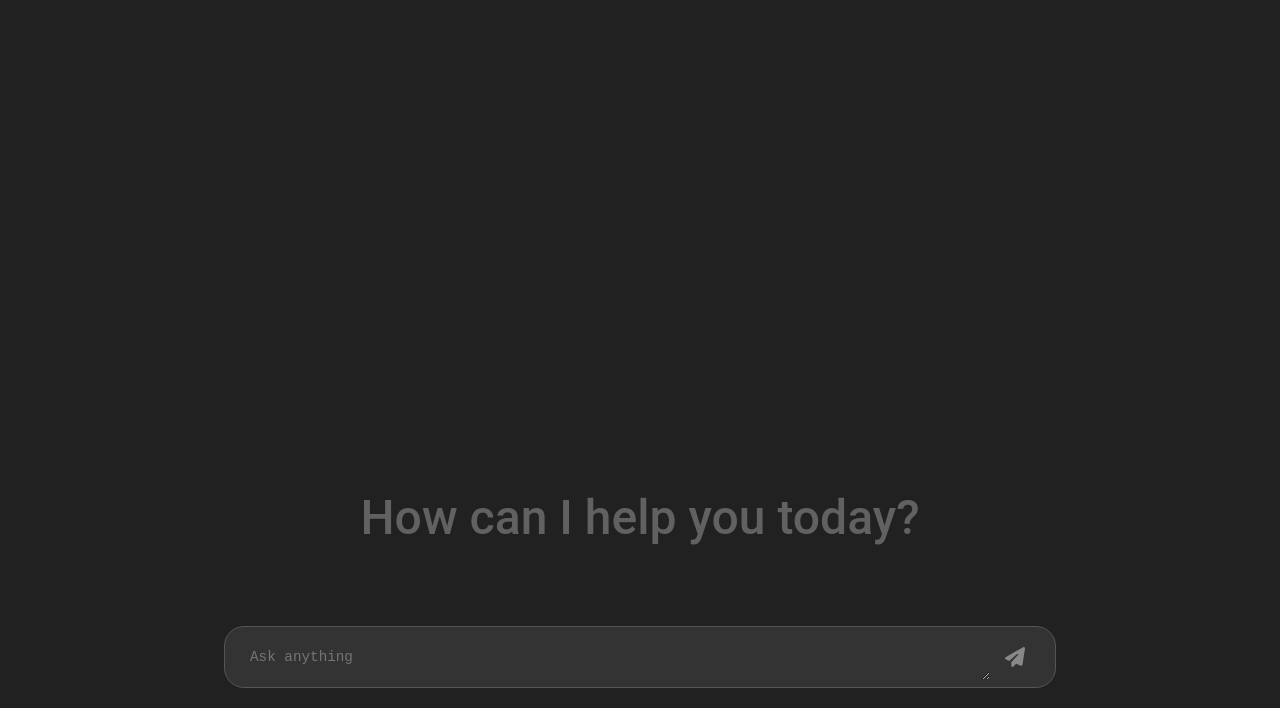
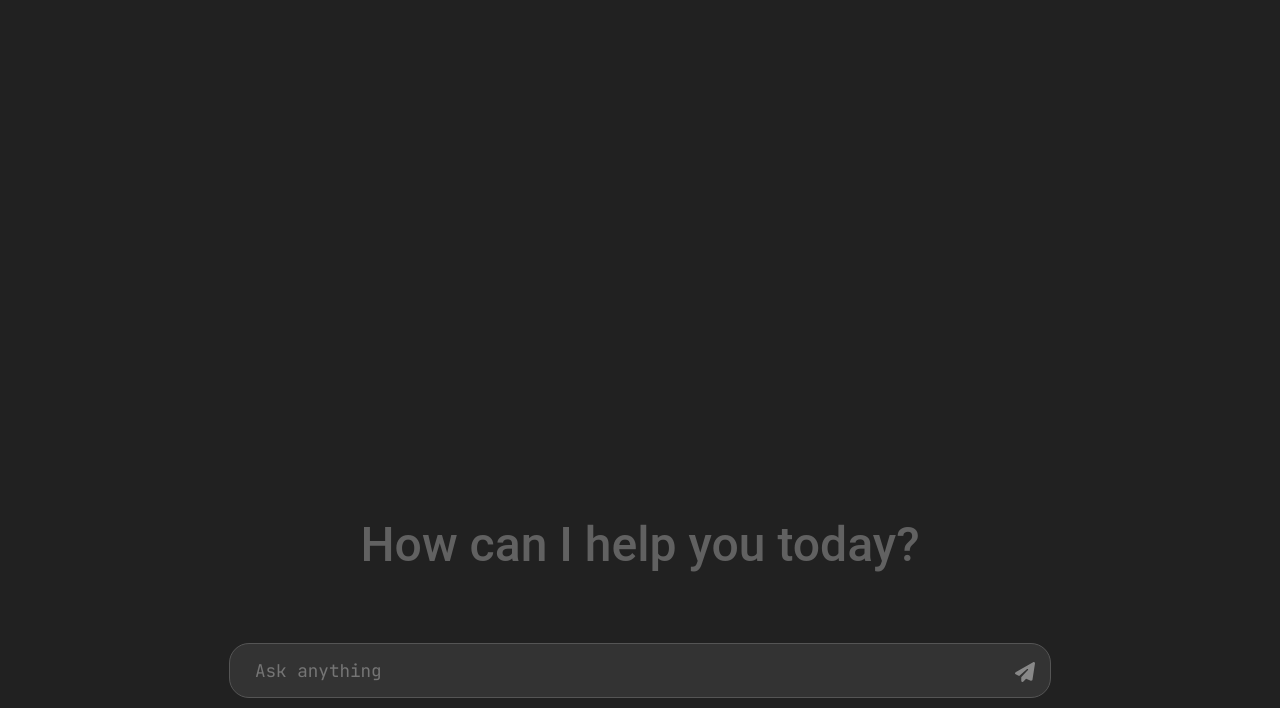
Before and after one commit to sweetcindy-jpg/NFL-Bot, a plain HTML site: page index.html in a window 1280 px wide. Shown: the part 92-800 px from the top of the page. Drawn offline with nearby package versions, Linux system fonts and the light colour scheme; a web font is replaced by a local one.

Commit message:
Pixel by pizel
something happened.

```diff
--- a/style.css
+++ b/style.css
@@ -12,7 +12,8 @@ body, html {
 .chat-container {
     display: flex;
     flex-direction: column;
-    height: 100vh;
+    height: 100vh; /* Fallback for browsers that do not support svh */
+    height: 100svh;
 }
 
 .chat-header {
@@ -68,7 +69,6 @@ body, html {
     flex-grow: 1; /* Allows chat-main to take available space */
     display: flex;
     flex-direction: column;
-    /* Removed justify-content: flex-end; as it's better handled by chat-messages */
     padding: 20px;
     overflow-y: auto; /* Enables vertical scrolling for the main chat area */
 }
@@ -79,7 +79,6 @@ body, html {
     color: #616161;
     margin-bottom: 20px;
     align-self: center; /* Center the prompt */
-    /* Add this to ensure the prompt is at the top of the scrollable area when messages are few */
     margin-top: auto;
 }
 
@@ -91,8 +90,6 @@ body, html {
     max-width: 800px;
     margin: 0 auto; /* Center the messages */
     padding-bottom: 20px; /* Space from the input */
-    /* flex-grow: 1; */ /* Removed this from here, better on chat-main */
-    /* overflow-y: auto; */ /* Removed this from here, handled by chat-main */
 }
 
 .user-message, .ai-message {
@@ -118,7 +115,7 @@ body, html {
 }
 
 .chat-footer {
-    padding: 20px;
+    padding: 10px 20px;
     display: flex;
     justify-content: center;
     width: 100%;
@@ -134,7 +131,7 @@ body, html {
     background-color: #333333;
     border: 1px solid #555;
     border-radius: 20px;
-    padding: 5px 15px;
+    padding: 5px 5px 5px 15px;
 }
 
 .chat-input {
@@ -142,9 +139,13 @@ body, html {
     border: none;
     background: none;
     color: #E0E0E0;
+    font-family: 'JetBrains Mono', monospace;
     font-size: 1.1em;
-    padding: 15px 10px;
+    padding: 10px;
     outline: none;
+    resize: none;
+    max-height: 100px;
+    overflow-y: auto;
 }
 
 .chat-input::placeholder {
@@ -208,9 +209,10 @@ body, html {
     display: flex;
     justify-content: center;
     align-items: center;
+    align-self: flex-end; /* Align to bottom */
     position: relative;
-    width: 50px;
-    height: 50px;
+    width: 40px;
+    height: 40px;
     border-radius: 50%;
     overflow: hidden;
     cursor: pointer;
```
